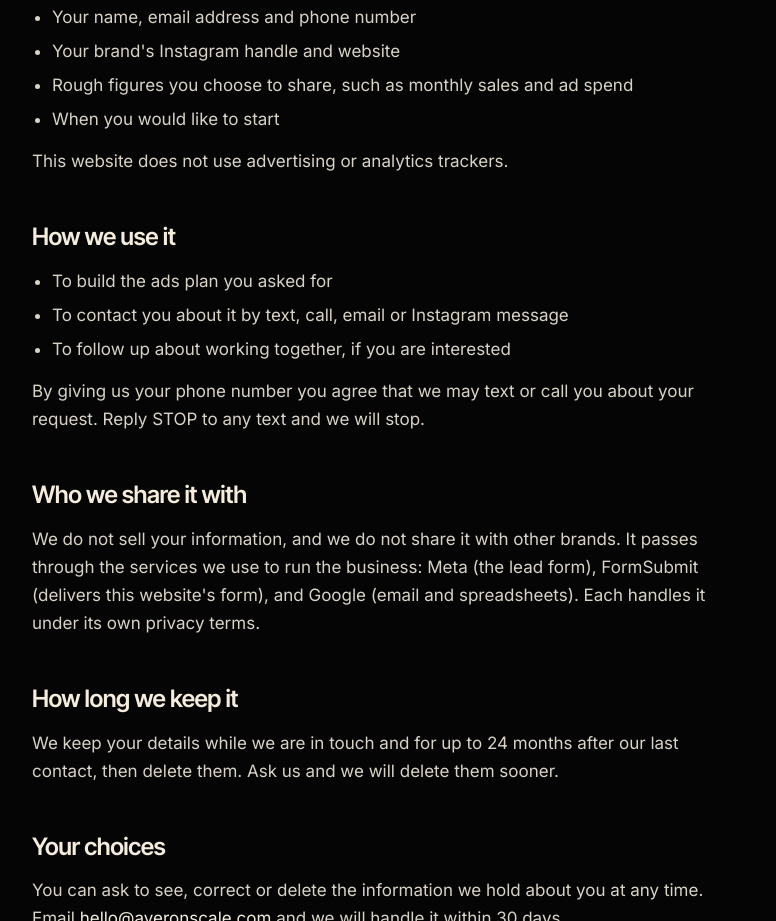
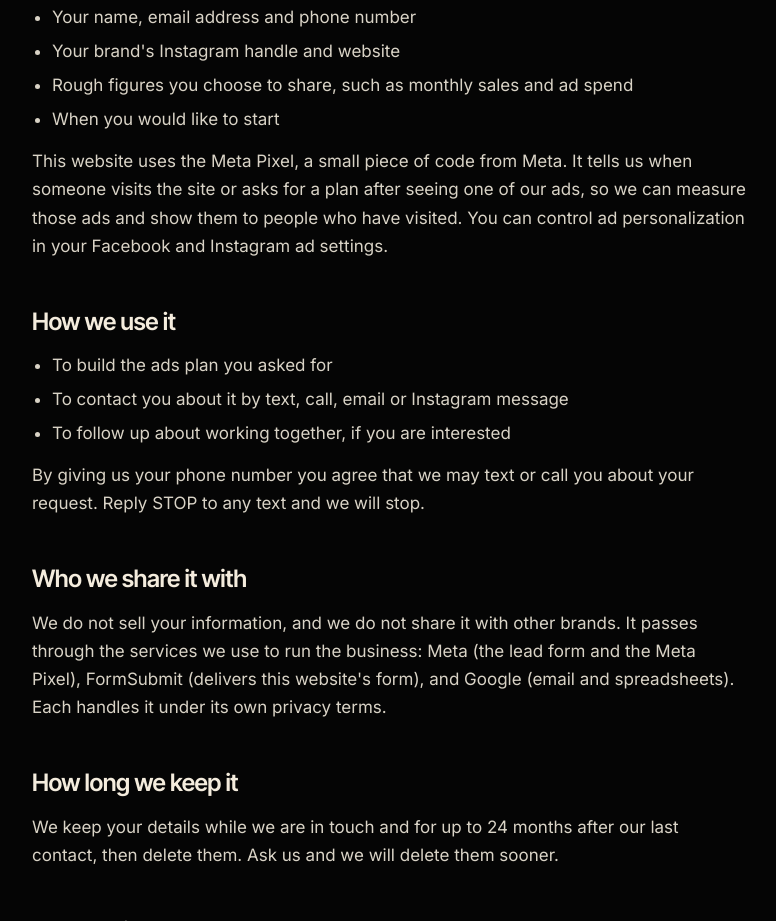
Before and after one commit to trevelian-dev/averonscale-site, a plain HTML site: page privacy.html in a window 1280 px wide. Shown: the part 604-1525 px from the top of the page, without its empty margins (250-1026 px from the left). Drawn offline with nearby package versions, Linux system fonts and the light colour scheme.

Commit message:
Install the Averon Scale Meta Pixel and say so on the privacy page
Co-Authored-By: Claude Fable 5.2 <noreply@anthropic.com>

```diff
--- a/privacy.html
+++ b/privacy.html
@@ -49,7 +49,7 @@
     <li>Rough figures you choose to share, such as monthly sales and ad spend</li>
     <li>When you would like to start</li>
   </ul>
-  <p>This website does not use advertising or analytics trackers.</p>
+  <p>This website uses the Meta Pixel, a small piece of code from Meta. It tells us when someone visits the site or asks for a plan after seeing one of our ads, so we can measure those ads and show them to people who have visited. You can control ad personalization in your Facebook and Instagram ad settings.</p>
 
   <h2>How we use it</h2>
   <ul>
@@ -60,7 +60,7 @@
   <p>By giving us your phone number you agree that we may text or call you about your request. Reply STOP to any text and we will stop.</p>
 
   <h2>Who we share it with</h2>
-  <p>We do not sell your information, and we do not share it with other brands. It passes through the services we use to run the business: Meta (the lead form), FormSubmit (delivers this website's form), and Google (email and spreadsheets). Each handles it under its own privacy terms.</p>
+  <p>We do not sell your information, and we do not share it with other brands. It passes through the services we use to run the business: Meta (the lead form and the Meta Pixel), FormSubmit (delivers this website's form), and Google (email and spreadsheets). Each handles it under its own privacy terms.</p>
 
   <h2>How long we keep it</h2>
   <p>We keep your details while we are in touch and for up to 24 months after our last contact, then delete them. Ask us and we will delete them sooner.</p>
```
